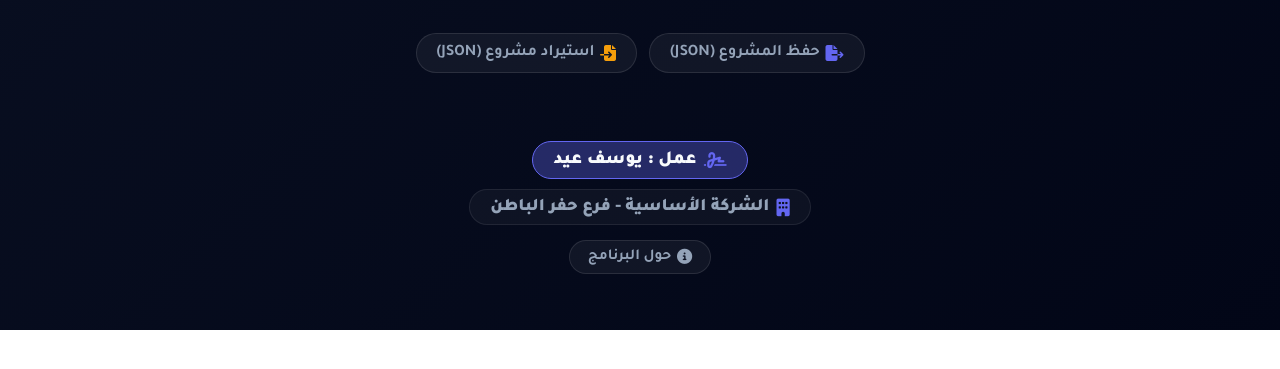
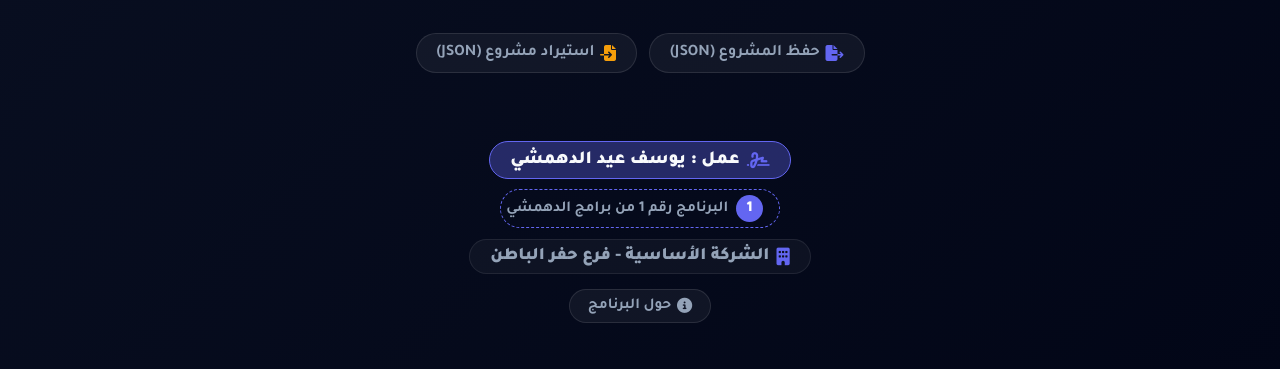
Before and after one commit to yosf2alenzy-art/sales-calculator, a website: page index.html in a window 1280 px wide. Shown: the part 1929-2298 px from the top of the page. Before the commit the page ends 2259 px from the top, so only its background shows below. Drawn offline with Linux system fonts and the light colour scheme; no server answers.

Commit message:
Footer: full author name and 'Program No. 1' badge
Co-Authored-By: Claude Opus 5.5 <noreply@anthropic.com>
Claude-Session: https://claude.ai/code/session_01NPGe83bGD29vqFQXND4Nu2

```diff
--- a/index.html
+++ b/index.html
@@ -321,7 +321,11 @@
         <footer id="footerCredit" style="text-align: center; margin: 2rem 0 1rem 0; color: var(--text-secondary); display: flex; flex-direction: column; gap: 0.65rem; align-items: center; justify-content: center;">
             <div class="creator-badge" style="display: inline-flex; align-items: center; gap: 0.45rem; padding: 0.4rem 1.25rem; background: var(--primary-glow); border: 1px solid var(--primary); border-radius: 50px; font-size: 1.15rem; font-weight: 800; color: var(--text-primary);">
                 <i class="fa-solid fa-signature" style="color: var(--primary);"></i>
-                <span data-i18n="headerCreator">عمل : يوسف عيد</span>
+                <span data-i18n="headerCreator">عمل : يوسف عيد الدهمشي</span>
+            </div>
+            <div class="program-number-badge">
+                <span class="program-number-digit">1</span>
+                <span data-i18n="programNumber">البرنامج رقم 1 من برامج الدهمشي</span>
             </div>
 
             <!-- Employee Controls Bar in Footer (Hidden visually to standard users) -->
--- a/style.css
+++ b/style.css
@@ -2394,3 +2394,30 @@ body.theme-warehouse-light #btnPdfWhatsAppSend:hover {
 .login-submit.loading { opacity: 0.75; pointer-events: none; }
 .login-submit.loading .login-arrow { animation: loginPulse 0.8s ease-in-out infinite alternate; }
 @keyframes loginPulse { from { opacity: 0.3; } to { opacity: 1; } }
+
+/* Program number badge (first program in the Al-Dahmashy series) */
+.program-number-badge {
+    display: inline-flex;
+    align-items: center;
+    gap: 0.5rem;
+    padding: 0.3rem 1rem 0.3rem 0.35rem;
+    border-radius: 50px;
+    border: 1px dashed var(--primary);
+    color: var(--text-secondary);
+    font-size: 0.95rem;
+    font-weight: 700;
+}
+[dir="ltr"] .program-number-badge { padding: 0.3rem 0.35rem 0.3rem 1rem; }
+.program-number-digit {
+    display: grid;
+    place-items: center;
+    width: 1.7rem;
+    height: 1.7rem;
+    border-radius: 50%;
+    background: var(--primary);
+    color: #fff;
+    font-weight: 900;
+    font-size: 0.95rem;
+    font-family: 'Tajawal', sans-serif;
+}
+body.theme-luxury-gold .program-number-digit, body:not([class*="theme-"]) .program-number-digit { color: #1c1917; }
--- a/sw.js
+++ b/sw.js
@@ -1,4 +1,4 @@
-const CACHE_NAME = 'sales-calc-cache-v39';
+const CACHE_NAME = 'sales-calc-cache-v40';
 const ASSETS = [
     './',
     './index.html',
```
Also changed, not shown: حاسبة_الخصومات_يوسف_الدهمشي.html (+5 -1 lines), app.js.
